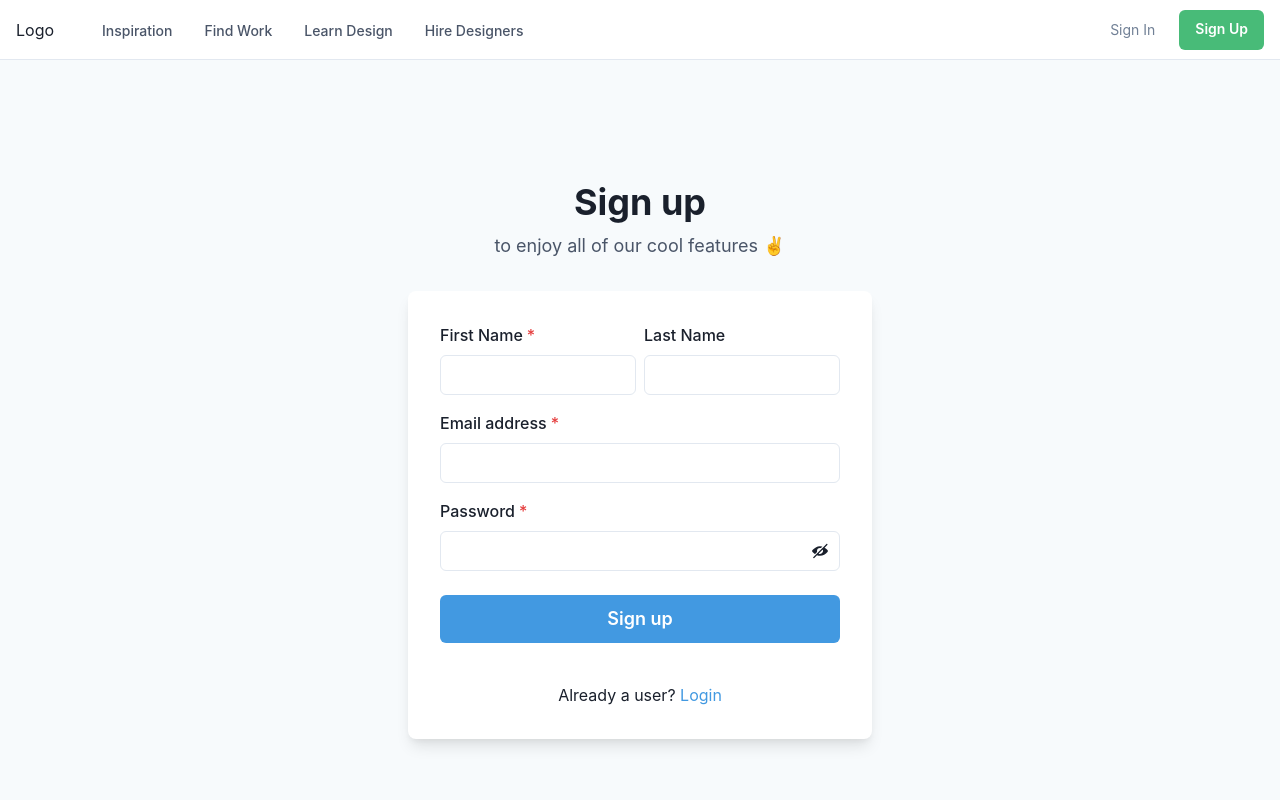
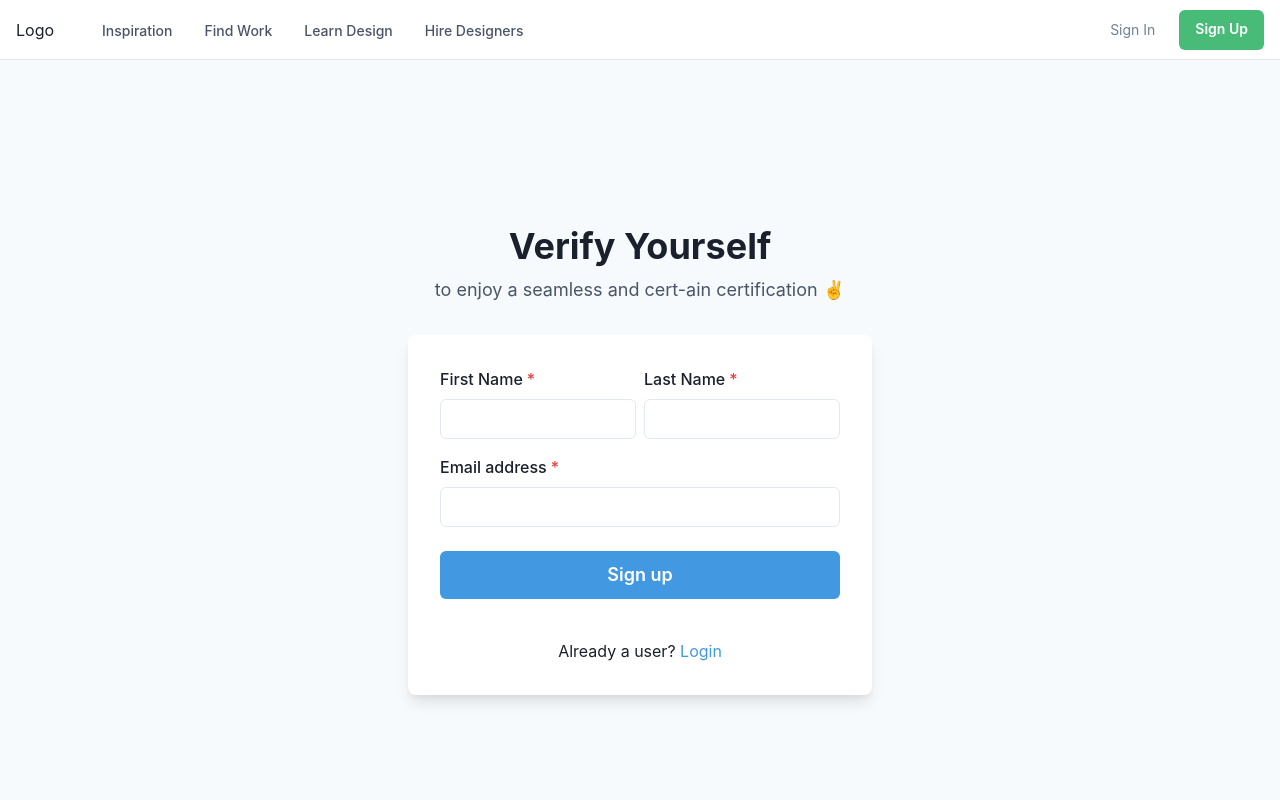
Before and after one commit to Kzoeps/cert-tainty, a Next.js app: page /sign-up/verification in a window 1280 px wide. Shown: the top 800 px of the page. Built offline with nearby package versions, Linux system fonts and the light colour scheme; what wagmi would draw is missing.

Commit message:
feat: add formik and also update texts

```diff
--- a/package.json
+++ b/package.json
@@ -15,6 +15,7 @@
     "@emotion/styled": "^11",
     "axios": "^0.27.2",
     "ethers": "^5.6.8",
+    "formik": "^2.2.9",
     "framer-motion": "^6",
     "next": "12.1.6",
     "react": "18.1.0",
--- /dev/null
+++ b/pages/sign-up/_auth.models.ts
@@ -0,0 +1,13 @@
+export interface VerificationFormI {
+	firstName: string;
+	lastName: string;
+	email: string;
+	files: File[];
+}
+
+export const VERIFICATION_FORM_INIT = {
+	firstName: '',
+	lastName: '',
+	email: '',
+	files: []
+}
--- a/pages/sign-up/verification.tsx
+++ b/pages/sign-up/verification.tsx
@@ -1,26 +1,30 @@
 import {
+	Box,
+	Button,
 	Flex,
-	Box,
 	FormControl,
 	FormLabel,
+	Heading,
+	HStack,
 	Input,
-	InputGroup,
-	HStack,
-	InputRightElement,
+	Link,
 	Stack,
-	Button,
-	Heading,
 	Text,
-	useColorModeValue,
-	Link,
+	useColorModeValue
 } from '@chakra-ui/react';
-import { useState } from 'react';
-import { ViewIcon, ViewOffIcon } from '@chakra-ui/icons';
+import {useState} from 'react';
+import {VERIFICATION_FORM_INIT, VerificationFormI} from './_auth.models';
+import {Form, Formik} from 'formik';
 
 export default function VerificationForm() {
 	const [showPassword, setShowPassword] = useState(false);
+	const handleSubmit = async (values: VerificationFormI) => {
+	};
 
 	return (
+		<Formik initialValues={VERIFICATION_FORM_INIT} onSubmit={handleSubmit}>
+			{(formik) => (
+				<Form>
 					<Flex
 						minH={'100vh'}
 						align={'center'}
@@ -29,10 +33,10 @@ export default function VerificationForm() {
 						<Stack spacing={8} mx={'auto'} maxW={'lg'} py={12} px={6}>
 							<Stack align={'center'}>
 								<Heading fontSize={'4xl'} textAlign={'center'}>
-						Sign up
+									Verify Yourself
 								</Heading>
 								<Text fontSize={'lg'} color={'gray.600'}>
-						to enjoy all of our cool features ✌️
+									to enjoy a seamless and cert-ain certification ✌️
 								</Text>
 							</Stack>
 							<Box
@@ -45,21 +49,21 @@ export default function VerificationForm() {
 										<Box>
 											<FormControl id="firstName" isRequired>
 												<FormLabel>First Name</FormLabel>
-									<Input type="text" />
+												<Input type="text"/>
 											</FormControl>
 										</Box>
 										<Box>
-								<FormControl id="lastName">
+											<FormControl id="lastName" isRequired>
 												<FormLabel>Last Name</FormLabel>
-									<Input type="text" />
+												<Input type="text"/>
 											</FormControl>
 										</Box>
 									</HStack>
 									<FormControl id="email" isRequired>
 										<FormLabel>Email address</FormLabel>
-							<Input type="email" />
+										<Input type="email"/>
 									</FormControl>
-						<FormControl id="password" isRequired>
+									{/*						<FormControl id="password" isRequired>
 							<FormLabel>Password</FormLabel>
 							<InputGroup>
 								<Input type={showPassword ? 'text' : 'password'} />
@@ -73,15 +77,16 @@ export default function VerificationForm() {
 									</Button>
 								</InputRightElement>
 							</InputGroup>
-						</FormControl>
+						</FormControl>*/}
 									<Stack spacing={10} pt={2}>
 										<Button
 											loadingText="Submitting"
 											size="lg"
+											type="submit"
 											bg={'blue.400'}
 											color={'white'}
 											_hover={{
-									bg: 'blue.500',
+												bg: 'blue.500'
 											}}>
 											Sign up
 										</Button>
@@ -95,5 +100,9 @@ export default function VerificationForm() {
 							</Box>
 						</Stack>
 					</Flex>
+				</Form>
+			)}
+		</Formik>
+
 	);
 }
```
Also changed, not shown: 1 other file (tests, documents, lock files or other folders). Lines whose indentation alone changed are shown as unchanged.
